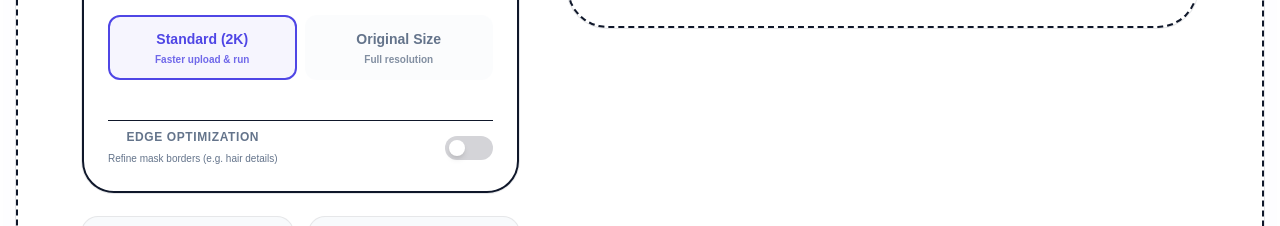
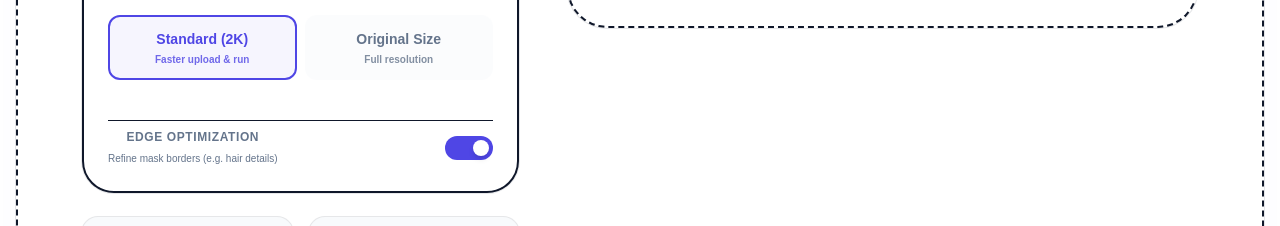
Before and after one commit to vaibhavdeshmukhdeveloper/the-utilify, a Next.js app: page /background-remover in a window 1280 px wide. Shown: the part 900-1126 px from the top of the page. Built offline with nearby package versions, Linux system fonts and the light colour scheme; no server answers.

Commit message:
Restore professional background removal quality by switching to high-fidelity u2net model and defaulting Edge Optimization to true

```diff
--- a/src/app/background-remover/BackgroundRemoverClient.tsx
+++ b/src/app/background-remover/BackgroundRemoverClient.tsx
@@ -15,7 +15,7 @@ export default function BackgroundRemoverClient() {
   const [originalFile, setOriginalFile] = useState<{ name: string; size: string } | null>(null);
   const [originalUrl, setOriginalUrl] = useState<string | null>(null);
   const [uploaderKey, setUploaderKey] = useState(0);
-  const [refineEdges, setRefineEdges] = useState(false);
+  const [refineEdges, setRefineEdges] = useState(true);
   const [resolutionMode, setResolutionMode] = useState<"standard" | "original">("standard");
 
   const resizeImageIfNeeded = (file: File, maxDim = 2048): Promise<File> => {
```
Also changed, not shown: 2 other files (tests, documents, lock files or other folders).
